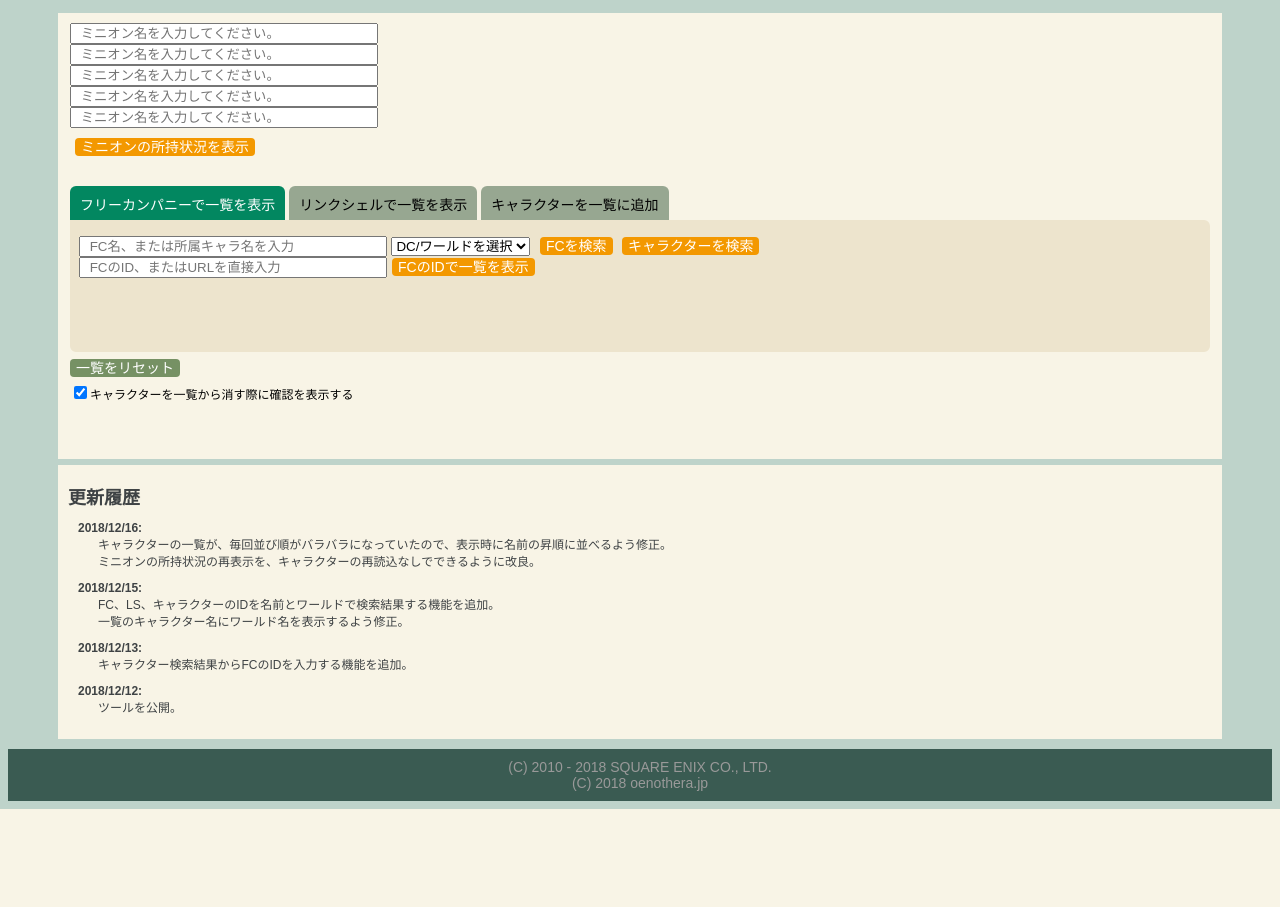
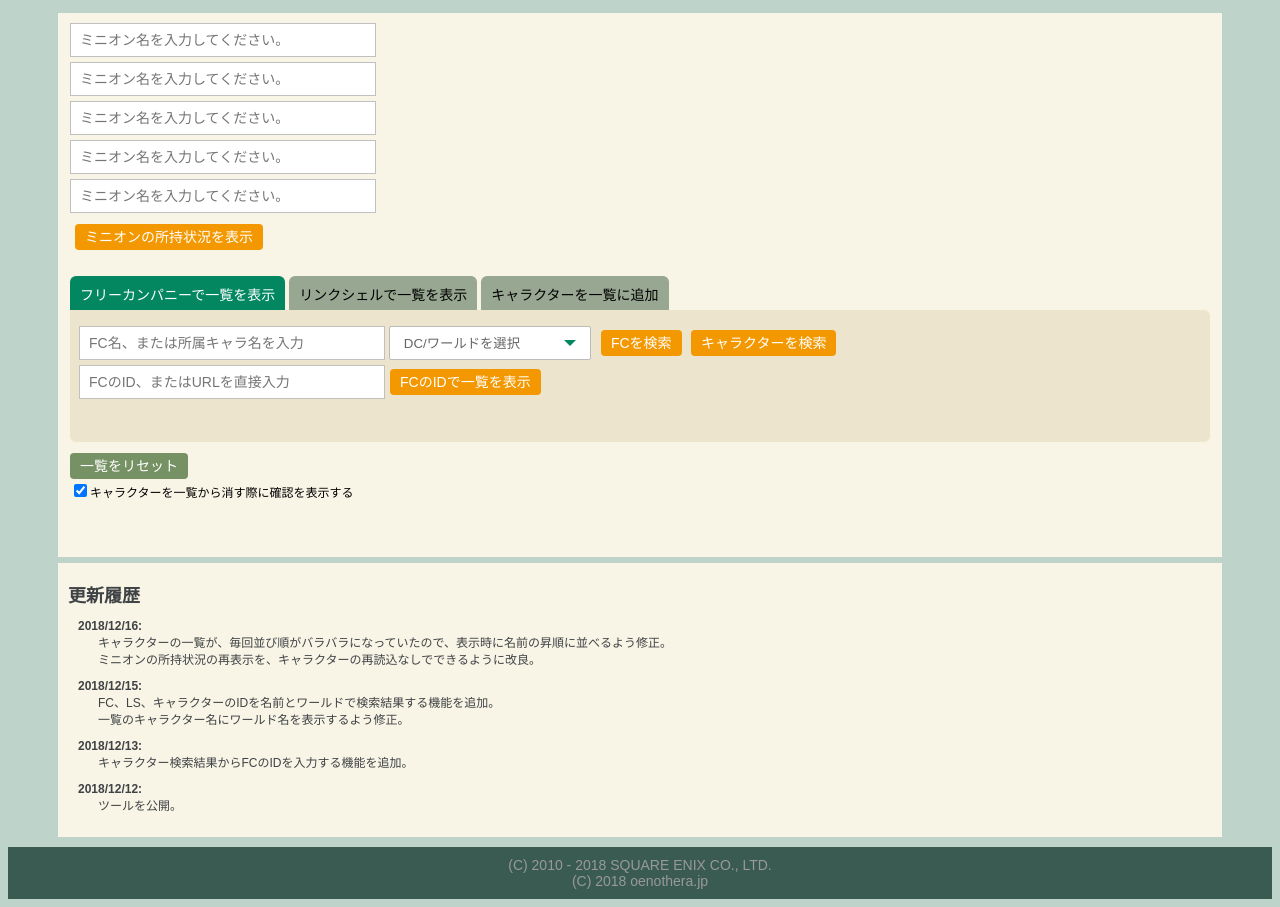
Before and after one commit to LupitaMontilla/oenothera, a PHP site: page /tools/everyones_minion_list.html in a window 1280 px wide. Shown: the part 140-1047 px from the top of the page. Before the commit the page ends 949 px from the top, so only its background shows below. Run offline with PHP 8.4, Linux system fonts and the light colour scheme.

Commit message:
インプット周りのデザインを調整

```diff
--- a/css/pc.css
+++ b/css/pc.css
@@ -66,9 +66,14 @@
 		text-align: center;
 	}
 
-	input[type="text"] {
+  input[type="text"] {
+		font-size: 14px;
+		height: 30px;
+		margin-bottom: 5px;
+		display: inline-block;
 		width: 300px;
     text-indent: 0.5em;
+    border: solid 1px silver;
 	}
 
   input[type="radio"] {
@@ -106,7 +111,7 @@
   .tabmenu input[type="radio"]:checked + em {
     background-color: #028760;
     color: #fff;
-		transition: all 300ms 50ms ease;
+		-webkit-transition: all 300ms 50ms ease;
   }
 
   #search_means {
@@ -141,6 +146,115 @@
 
   .selectbox {
     display: inline-block;
+    overflow: hidden;
+    width: 200px;
+    height: 32px;
+    /*margin: 2em auto;*/
+    position: relative;
+    border: solid 1px #bbb;
+    border-radius: 2px;
+    background: #fff;
+    margin-bottom: 5px;
+    vertical-align: top;
+    /*
+    width: 200px;
+    height: 32px;
+		background-color: #fff;
+		border: 1px solid silver;
+    margin-bottom: 5px;
+    */
+	}
+
+  .selectbox::before {
+    position: absolute;
+    top: 0.8em;
+    right: 0.9em;
+    width: 0;
+    height: 0;
+    padding: 0;
+    content: "";
+    border-left: 6px solid transparent;
+    border-right: 6px solid transparent;
+    border-top: 6px solid #028760;
+  }
+
+  /*
+  .selectbox::before {
+    content: attr(data-text)"";
+    position: relative;
+    width: 200px;
+    display: inline-block;
+    text-indent: 0.5em;
+    text-align: left;
+    font-size: 14px;
+    padding: 5px;
+    background-color: #fff;
+    border: solid 1px silver;
+    margin-bottom: 5px;
+  }
+  */
+
+  /*
+	.selectbox::after {
+		position: absolute;
+		top: 35%;
+		right: 5%;
+		margin-top: -8px;
+		content: "▼";
+		color: #028760;
+		pointer-events: none;
+	}
+  */
+
+  .selectbox select {
+    position: absolute;
+    top: 6px;
+    width: 100%;
+    height: 20px;
+    padding-left: 0.5em;
+    padding-right: 1em;
+    cursor: pointer;
+    text-indent: 0.5em;
+    text-overflow: ellipsis;
+    border: none;
+    outline: none;
+    background: transparent;
+    background-image: none;
+    box-shadow: none;
+    -webkit-appearance: none;
+    /*padding: 8px 38px 8px 8px;*/
+    color: #666;
+    vertical-align: bottom;
+    /*
+    opacity: 0;
+    width: 200px;
+		height: 32px;
+		border: none;
+		-webkit-appearance: none;
+		text-indent: 1em;
+    position: absolute;
+    top: 0;
+    left: 0;
+    */
+	}
+
+  .move_in {
+    /* openSpace -> moveIn */
+    -webkit-transform: translateX(-320px);
+    -webkit-animation: openSpace 0.2s ease forwards, moveIn 0.2s ease forwards;
+  }
+
+  @-webkit-keyframes openSpace {
+    to {
+      max-height: 42px;
+    }
+  }
+
+  @-webkit-keyframes moveIn {
+    to {
+      opacity: 1;
+      -webkit-transform: translateX(0);
+    }
   }
 
 	ul,
@@ -242,12 +356,12 @@
 
 	.button {
 		color: #fff;
-		line-height: 1.2;
+		line-height: 1.2em;
 		text-align: center;
 		font-size: 14px;
 		text-decoration: none;
-		border-radius: 4px;
-		padding: 1px 6px;
+		-webkit-border-radius: 4px;
+		padding: 5px 10px;
 		margin-left: 5px;
 	}
 
@@ -261,6 +375,10 @@
 		vertical-align: super;
 		margin-right: 6px;
 	}
+
+  #reset {
+    margin-top: 14px;
+  }
 
 	#reset .reset_btn {
 		vertical-align: middle;
--- a/js/list_common.js
+++ b/js/list_common.js
@@ -489,7 +489,7 @@ function searchFreecompanyList($area, name, world) {
 
             var freecompany_ids = $content.find('.ldst__main').find('.entry__block');
             var freecompany_worlds = $content.find('.ldst__main').find('.entry__world');
-            $result.append('<div class="selectbox"><select name="freecompanys"><option value="">フリーカンパニーを選択</option></select></div>');
+            $result.append('<div class="selectbox move_in"><select name="freecompanys"><option value="">フリーカンパニーを選択</option></select></div>');
             $.each(freecompany_names, function(index, val){
                 var id = $(freecompany_ids[index]).attr('href').split('/')[3];
                 var name = $(val).text();
@@ -529,7 +529,7 @@ function searchLinkshellList($area, name, world) {
 
             var linkshell_ids = $content.find('.ldst__main').find('.entry__link--line');
             var linkshell_worlds = $content.find('.ldst__main').find('.entry__world');
-            $result.append('<div class="selectbox"><select name="linkshells"><option value="">リンクシェルを選択</option></select></div>');
+            $result.append('<div class="selectbox move_in"><select name="linkshells"><option value="">リンクシェルを選択</option></select></div>');
             $.each(linkshell_names, function(index, val){
                 var id = $(linkshell_ids[index]).attr('href').split('/')[3];
                 var name = $(val).text();
@@ -569,7 +569,7 @@ function searchCharacterList($area, name, world) {
 
             var character_ids = $content.find('.ldst__main').find('.entry__link');
             var character_worlds = $content.find('.ldst__main').find('.entry__world');
-            $result.append('<div class="selectbox"><select name="characters"><option value="">キャラクターを選択</option></select></div>');
+            $result.append('<div class="selectbox move_in"><select name="characters"><option value="">キャラクターを選択</option></select></div>');
             $.each(character_names, function(index, val){
                 var id = $(character_ids[index]).attr('href').split('/')[3];
                 var name = $(val).text();
```
